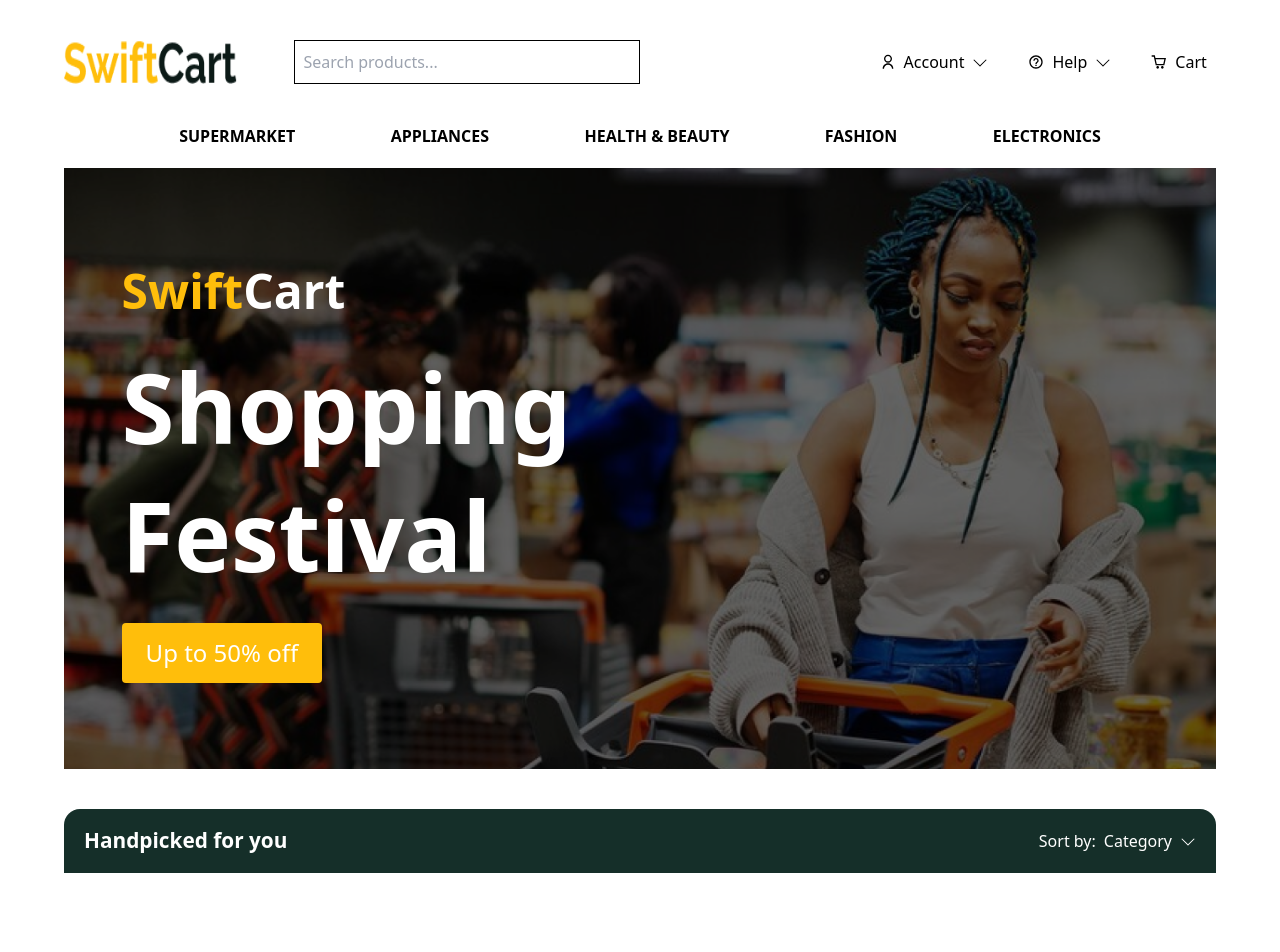
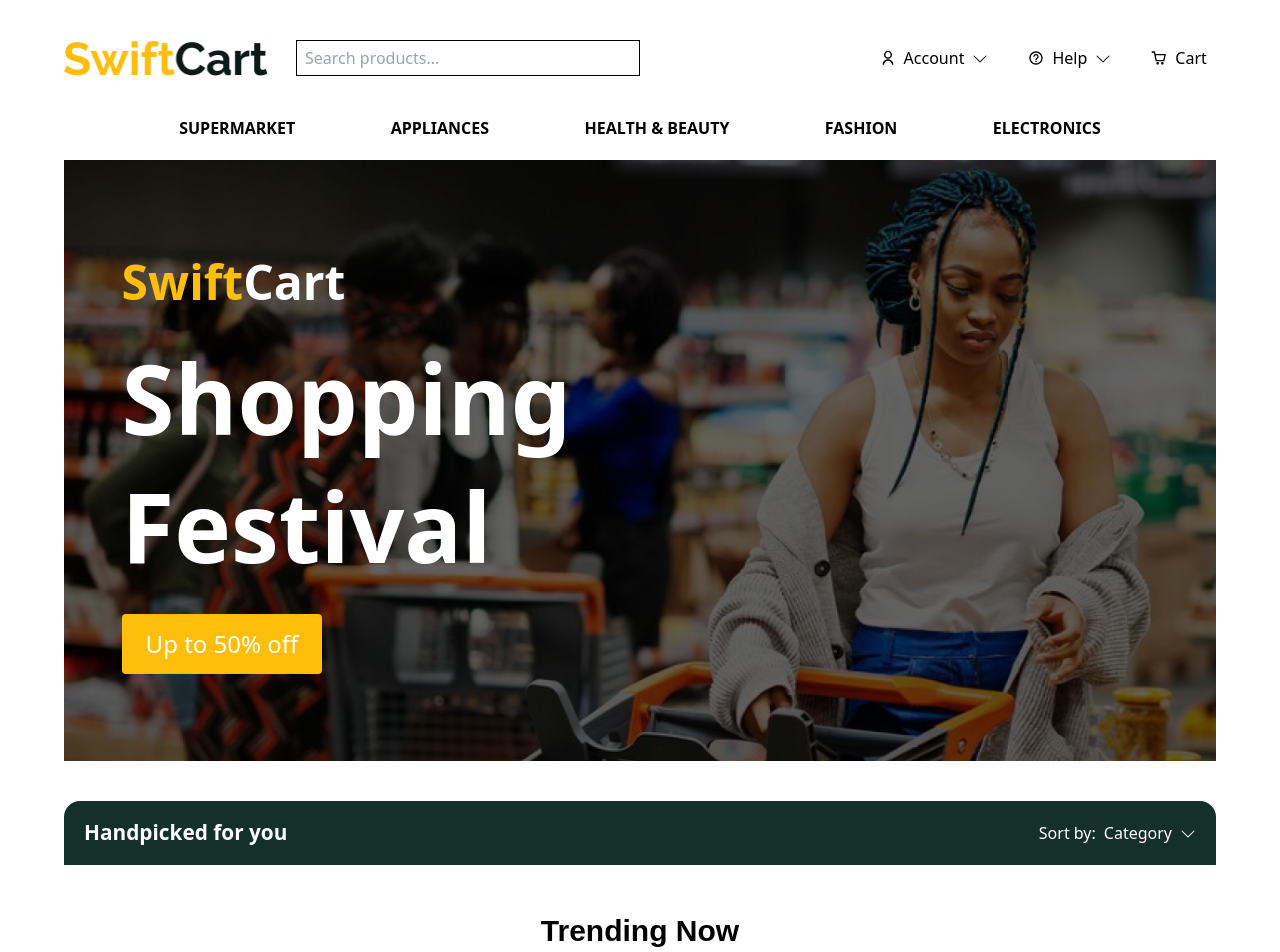
Before and after one commit to SCA-Team-9-SwiftCart/frontend, a React (Vite) app: page / in a window 1280 px wide. Shown: the top 952 px of the page. Before the commit the page ends 873 px from the top, so only its background shows below. Built offline with nearby package versions, Linux system fonts and the light colour scheme.

Commit message:
feat: Trending Section continuation

```diff
--- a/src/pages/LandingPage.jsx
+++ b/src/pages/LandingPage.jsx
@@ -19,6 +19,7 @@ import {
   electronicsContent,
   healthContent,
 } from "../Components/Contents";
+import { Link } from "react-router-dom";
 
 const LandingPage = () => {
   const [showDropdown, setShowDropdown] = useState(false);
@@ -93,7 +94,9 @@ const LandingPage = () => {
     <div className="h-[100vh] w-full bg-white text-black pt-10 px-[5%] flex flex-col">
       <nav className="flex w-full items-center justify-between gap-8 h-[60px]">
         <div className="w-full lgss:w-[50%] flex justify-between gap-7">
-          <img src={logo} alt="" className="w-[40%] lgss:w-[30%] lgss:h-11" />
+          <Link to={"/"}>
+          <img src={logo} alt="" />
+          </Link>
           <input
             type="text"
             className="py- px-2 w-[60%] outline-none border border-black"
@@ -158,7 +161,7 @@ const LandingPage = () => {
       </div>
 
       {/* ================ Trendy Section =============== */}
-      <div className="w-full my-10">
+      <div className="w-full my-10 flex flex-col justify-center items-center">
         <div className="bg-green text-secondary w-full rounded-t-[16px] h-16 flex justify-between items-center px-5">
           <h2 className="font-semibold lgss:text-[1.3rem]">
             Handpicked for you
@@ -169,6 +172,9 @@ const LandingPage = () => {
             <p>Category</p>
             <LiaAngleDownSolid />
           </div>
+        </div>
+        <div className="my-8 py-4">
+          <h1 className="font-bold font-dm text-3xl">Trending Now</h1>
         </div>
       </div>
 
```
